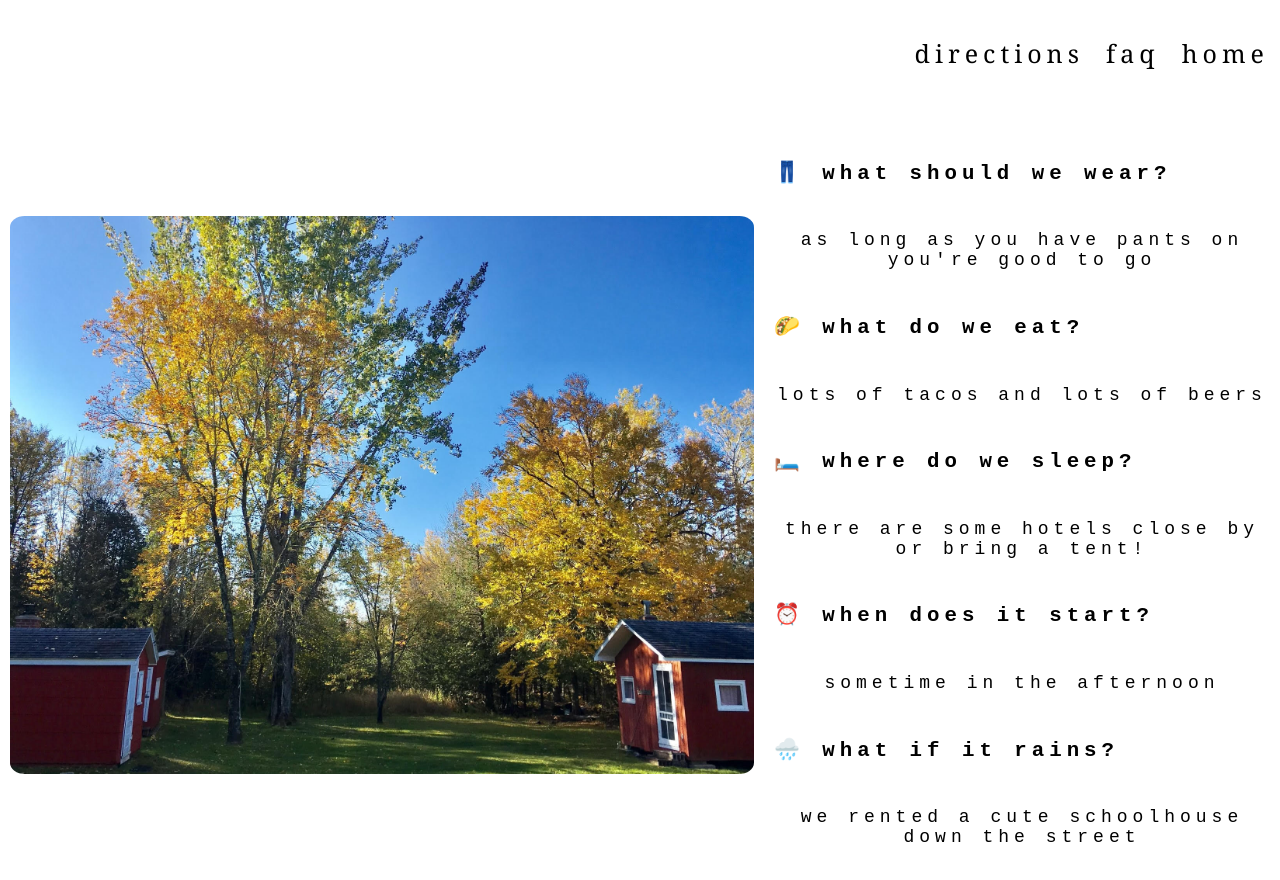
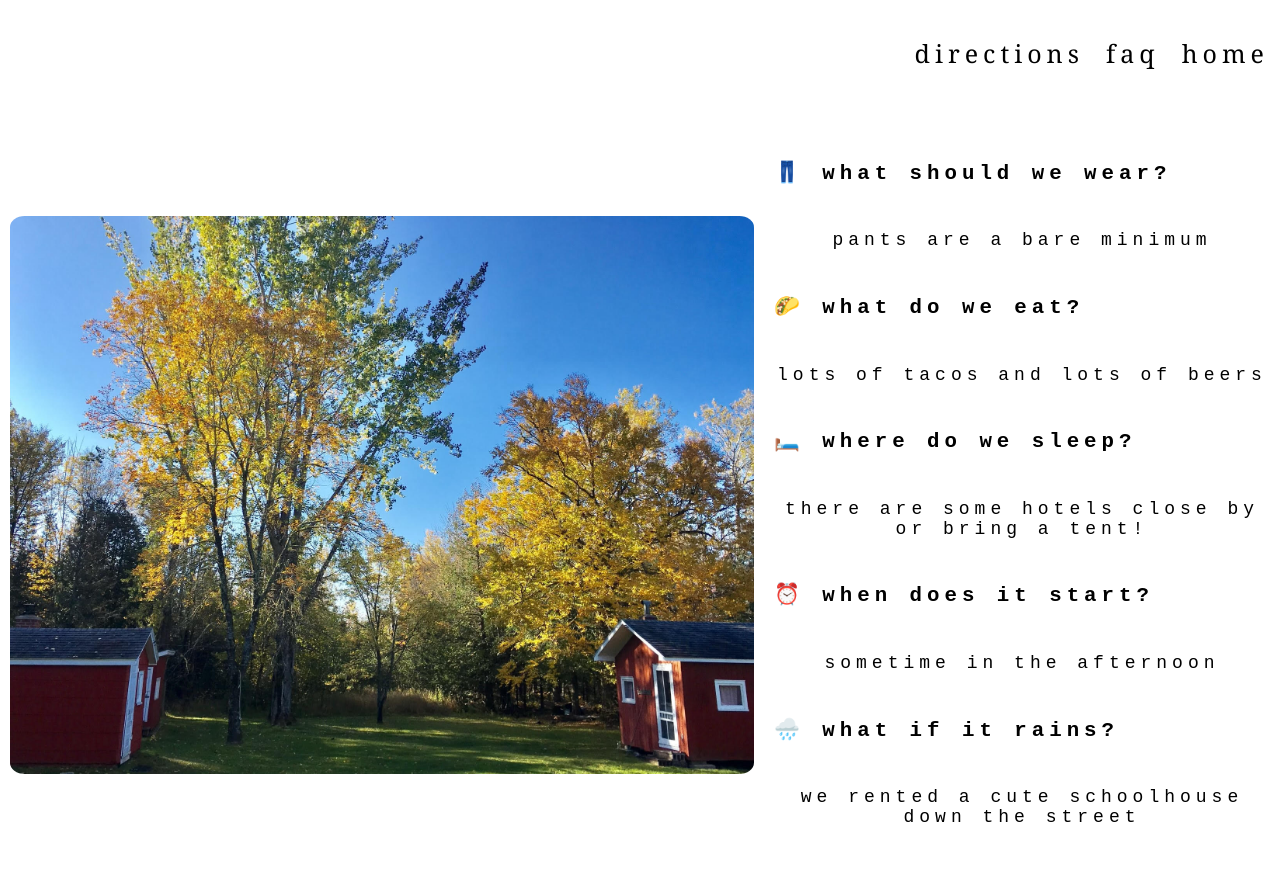
Before and after one commit to Zane-Gilfillan/wedding-in-the-woods, a Next.js app: page /faq in a window 1280 px wide. Shown: the top 880 px of the page. Built offline with nearby package versions, Linux system fonts and the light colour scheme.

Commit message:
fixing heroku errors

```diff
--- a/components/showcase.js
+++ b/components/showcase.js
@@ -14,7 +14,7 @@ const showcase = () => {
             <div className={styles.text__holder}>
                 <div className={styles.text}>nice job! if you're seeing this you opened your letter and followed the instructions correctly. we're getting married and we're ready to party. click the rsvp button to leave your name and something cute. see ya there 🧡</div>
                 <div className={styles.button__container}>
-                <Link href='/rsvp'><div className={styles.btn}>rsvp</div></Link>
+                <Link href='/Rsvp'><div className={styles.btn}>rsvp</div></Link>
                 </div>
             </div>
 
--- a/pages/directions.js
+++ b/pages/directions.js
@@ -8,7 +8,7 @@ const directions = () => {
         <Header />
         <div className={styles.directions__container}>
             <div className={styles.map__container}>
-                <iframe className={styles.map} src="https://www.google.com/maps/embed?pb=!1m21!1m12!1m3!1d284804.53591549647!2d-90.26442082942309!3d46.43172158116278!2m3!1f0!2f0!3f0!3m2!1i1024!2i768!4f13.1!4m6!3e0!4m0!4m3!3m2!1d46.337652399999996!2d-90.15437299999999!5e1!3m2!1sen!2sus!4v1650997922255!5m2!1sen!2sus" width="800" height="600" allowfullscreen="" referrerpolicy="no-referrer-when-downgrade"></iframe>
+                <iframe className={styles.map} src="https://www.google.com/maps/embed?pb=!1m21!1m12!1m3!1d284804.53591549647!2d-90.26442082942309!3d46.43172158116278!2m3!1f0!2f0!3f0!3m2!1i1024!2i768!4f13.1!4m6!3e0!4m0!4m3!3m2!1d46.337652399999996!2d-90.15437299999999!5e1!3m2!1sen!2sus!4v1650997922255!5m2!1sen!2sus" width="800" height="600" referrerpolicy="no-referrer-when-downgrade"></iframe>
             </div>
             <div className={styles.text__container}>
                 <h2>friends in chicago:</h2>
--- a/pages/faq.js
+++ b/pages/faq.js
@@ -15,7 +15,7 @@ const faq = () => {
             <div className={styles.text__holder}>
                 <div className={styles.text}>
                     <h5>👖 what should we wear?</h5>
-                        <p>as long as you have pants on you're good to go</p>
+                        <p>pants are a bare minimum</p>
                     <h5> 🌮 what do we eat?</h5>
                         <p>lots of tacos and lots of beers</p>
                     <h5> 🛏️ where do we sleep?</h5>
--- a/pages/rsvp.js
+++ b/pages/rsvp.js
@@ -17,7 +17,7 @@ const randomEmoji = (emoji) => {
 
 console.log(randomEmoji(emoji));
 
-const rsvp = () => {
+const Rsvp = () => {
 
     const initialData =[{ text: ''}]
     const [data, setData] = useState(initialData);
@@ -72,4 +72,4 @@ const rsvp = () => {
   )
 }
 
-export default rsvp
+export default Rsvp
```
